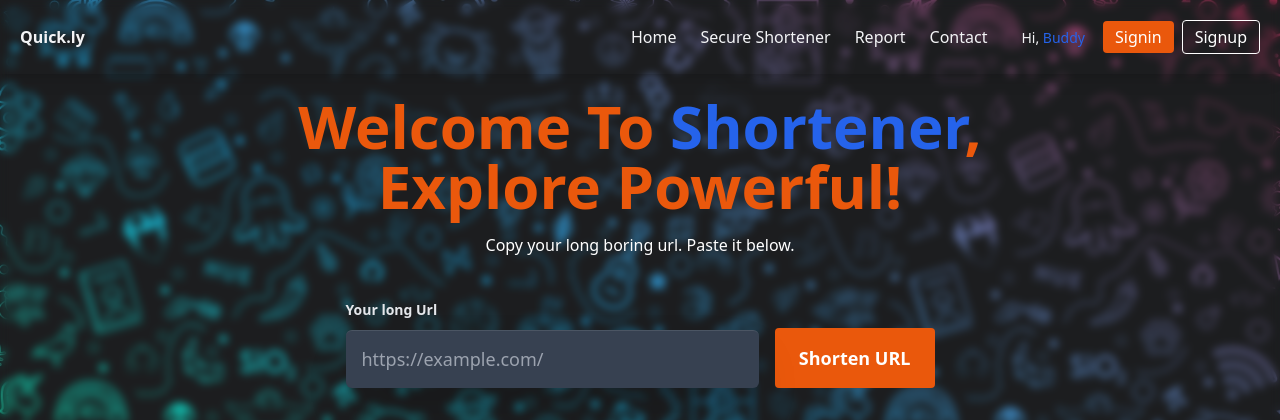
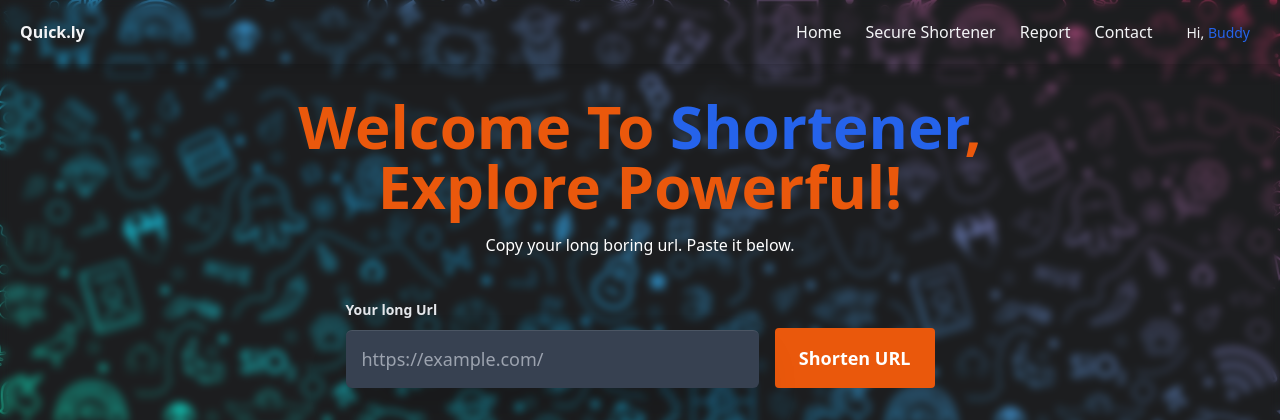
Before and after one commit to AkkilMG/Quick.ly-Pre, a FastAPI app: page / in a window 1280 px wide. Shown: the top 420 px of the page. Run offline with FastAPI, Linux system fonts and the light colour scheme; some libraries are stand-ins or nearby versions.

Commit message:
Bug fix: 5

```diff
--- a/templates/header.html
+++ b/templates/header.html
@@ -16,13 +16,6 @@
                 Hi,
                 <span class="text-blue-600">Buddy</span>
                 </span>
-
-            </div>
-            <div v-else class="flex items-center gap-2">
-                {% if auth %}
-                <a href="/signout" class="inline-flex items-center px-3 py-1 mt-4 text-white border border-white rounded hover:bg-blue-600 hover:border-transparent focus:outline-none md:mt-0 select-none">Logout</a> {% else %}
-                <a href="/signin" class="inline-flex items-center px-3 py-1 mt-4 text-white border-0 rounded bg-orange-600 focus:outline-none hover:bg-blue-600 md:mt-0 select-none">Signin</a>
-                <a href="/signup" class="inline-flex items-center px-3 py-1 mt-4 text-white border border-white rounded hover:bg-blue-600 hover:border-transparent focus:outline-none md:mt-0 select-none">Signup</a> {% endif %}
             </div>
         </div>
     </div>
```
